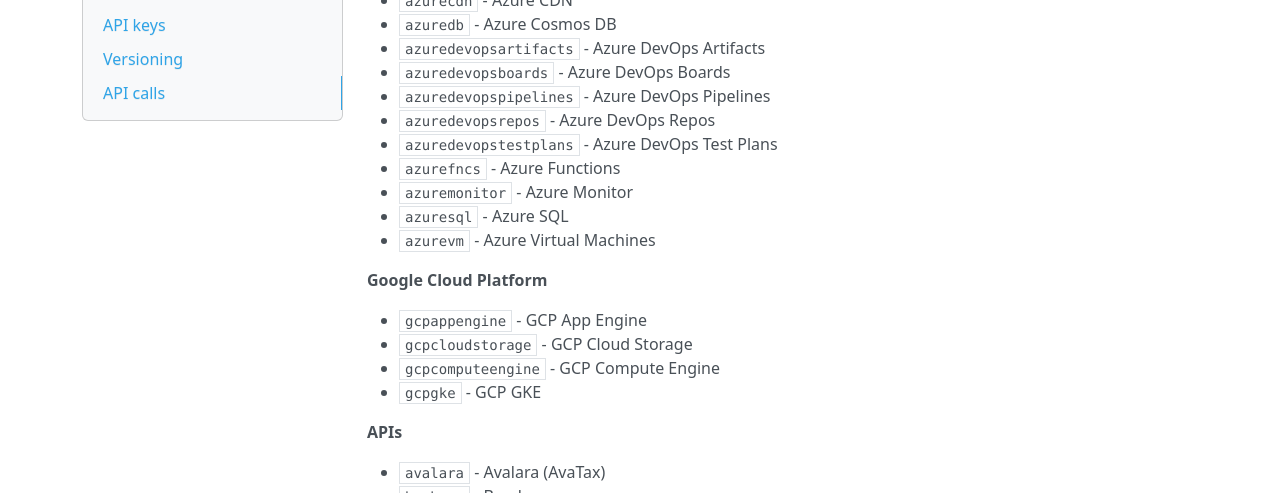
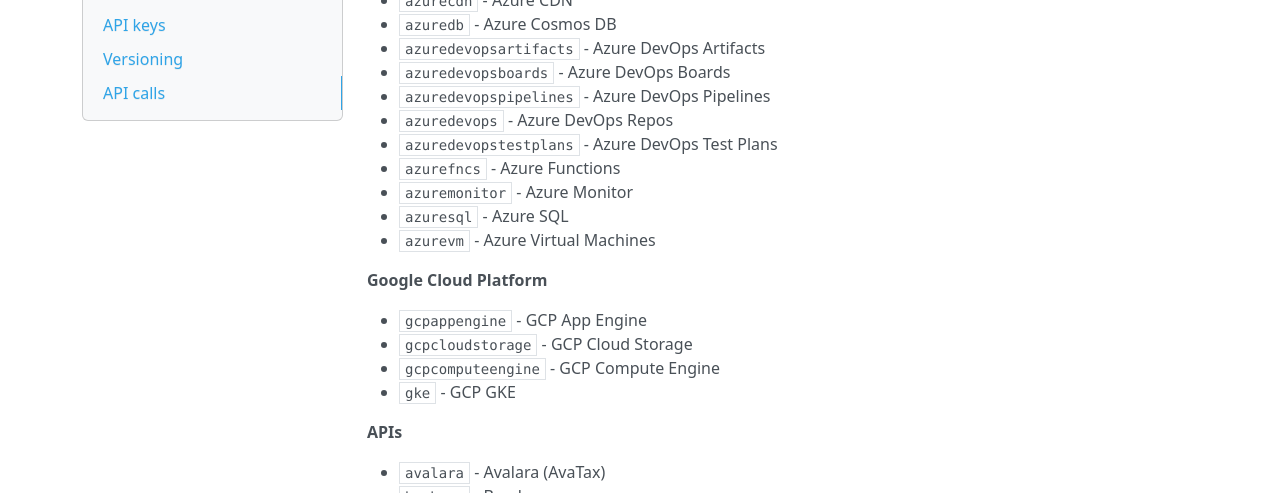
Before and after one commit to Metrist-Software/product-docs, an MkDocs documentation site: the page built from docs/api.md, in a window 1280 px wide and 900 px high, scrolled down 1889 px. Shown: the part 147-640 px from the top of the window. Built offline with MkDocs 1.6.1, drawn with Linux system fonts in a browser that asks for light colours; nearby versions of some CDN libraries.

Commit message:
Update api.md
Fix two monitor parameter values

```diff
--- a/docs/api.md
+++ b/docs/api.md
@@ -97,7 +97,7 @@ The following values are available for the `m[]` parameter(s):
 * `azuredevopsartifacts` - Azure DevOps Artifacts
 * `azuredevopsboards` - Azure DevOps Boards
 * `azuredevopspipelines` - Azure DevOps Pipelines
-* `azuredevopsrepos` - Azure DevOps Repos
+* `azuredevops` - Azure DevOps Repos
 * `azuredevopstestplans` - Azure DevOps Test Plans
 * `azurefncs` - Azure Functions
 * `azuremonitor` - Azure Monitor
@@ -109,7 +109,7 @@ The following values are available for the `m[]` parameter(s):
 * `gcpappengine` - GCP App Engine
 * `gcpcloudstorage` - GCP Cloud Storage
 * `gcpcomputeengine` - GCP Compute Engine
-* `gcpgke` - GCP GKE
+* `gke` - GCP GKE
 
 **APIs**
 
```
